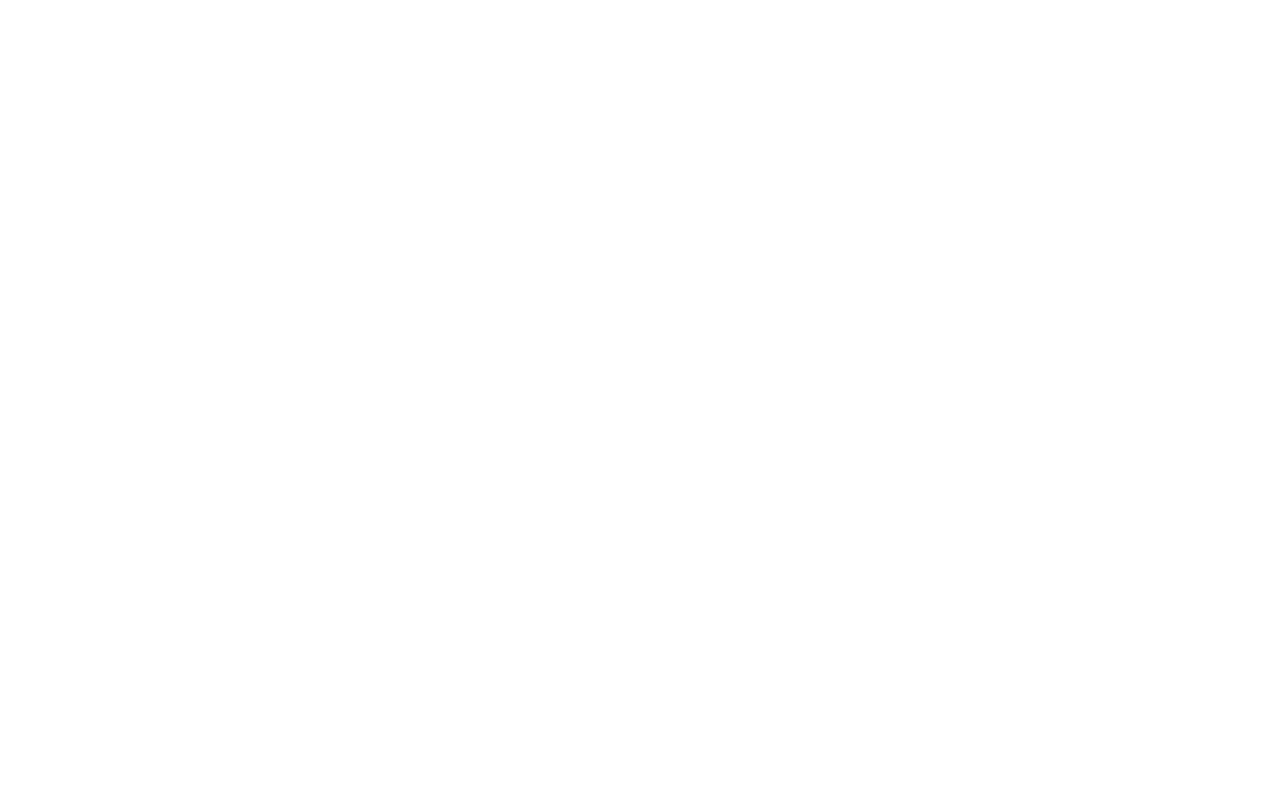
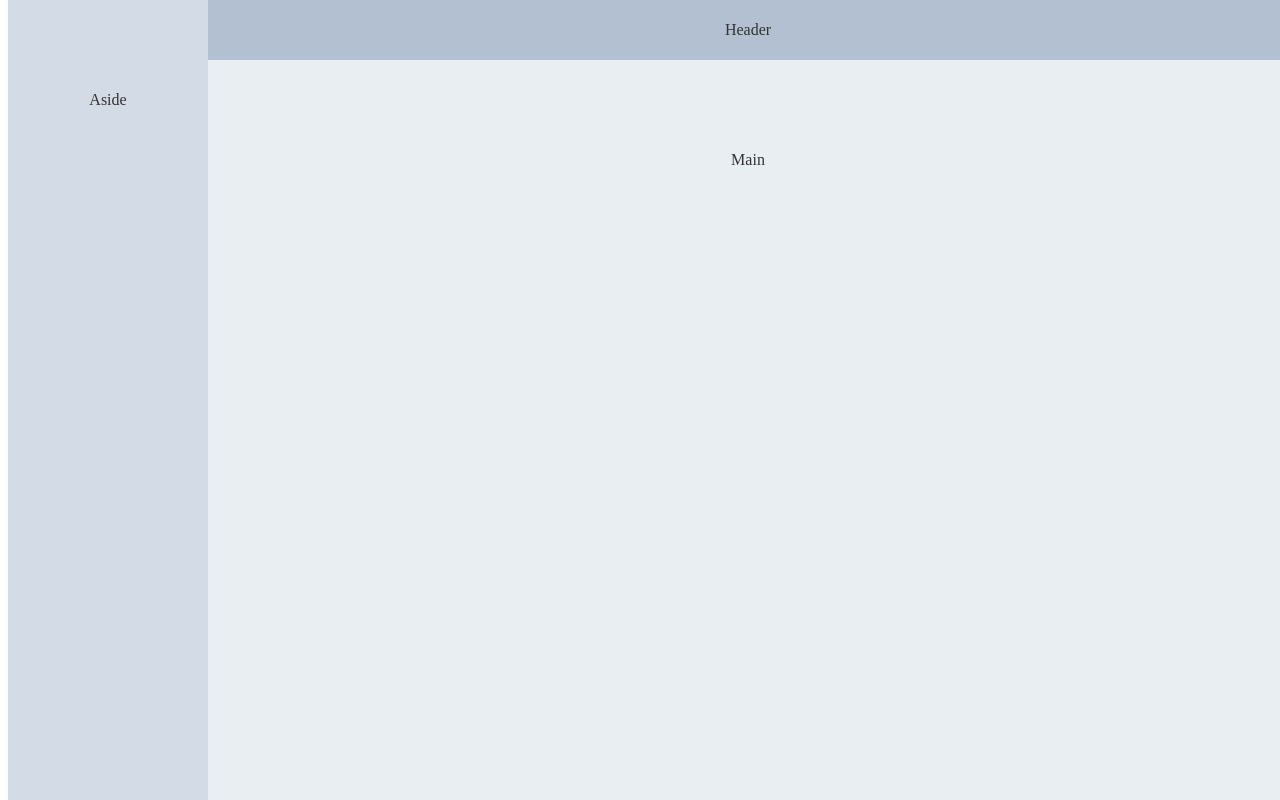
Before and after one commit to liwhhh/shop-admin29, a Vue app: page /#/admin in a window 1280 px wide. Before the commit this address led to /#/. Built offline with nearby package versions, Linux system fonts and the light colour scheme.

Commit message:
首页布局

```diff
--- a/src/main.js
+++ b/src/main.js
@@ -13,10 +13,13 @@
 
 //1.导入组件
 import Login from './pages/Login.vue';
+import Admin from './pages/Admin.vue';
 
 //2.3 路由的配置
 const routes = [
-  {path:"/login",component:Login }
+  {path:"/",redirect:"/admin"},//重定向
+  {path:"/login",component:Login},//登录页
+  {path:"/admin",component:Admin},//首页
 ]
 //2.4创建路由对象
 const router=new VueRouter({routes})
--- /dev/null
+++ b/src/pages/Admin.vue
@@ -0,0 +1,56 @@
+<template>
+ <div class="page-container">
+    <el-container>
+      <el-aside width="200px">Aside</el-aside>
+      <el-container>
+        <el-header>Header</el-header>
+        <el-main>Main</el-main>
+      </el-container>
+    </el-container>
+ </div>
+</template>
+
+<script>
+export default {
+
+}
+</script>
+
+<style>
+  .el-header, .el-footer {
+    background-color: #B3C0D1;
+    color: #333;
+    text-align: center;
+    line-height: 60px;
+  }
+
+  .el-aside {
+    background-color: #D3DCE6;
+    color: #333;
+    text-align: center;
+    line-height: 200px;
+  }
+
+  .el-main {
+    background-color: #E9EEF3;
+    color: #333;
+    text-align: center;
+    line-height: 160px;
+  }
+
+  .page-container > .el-container {
+    position: absolute;
+    width: 100%;
+    top: 0;
+    bottom: 0;
+  }
+
+  .el-container:nth-child(5) .el-aside,
+  .el-container:nth-child(6) .el-aside {
+    line-height: 260px;
+  }
+
+  .el-container:nth-child(7) .el-aside {
+    line-height: 320px;
+  }
+</style>
--- a/src/pages/Login.vue
+++ b/src/pages/Login.vue
@@ -64,7 +64,7 @@
         //判断是否登录成功
         if(status== 0){
           // 跳转到首页
-          this.$router.push("/");
+          this.$router.push("/admin");
         }else{
            this.$message({//提示错误
             message: message,
```
